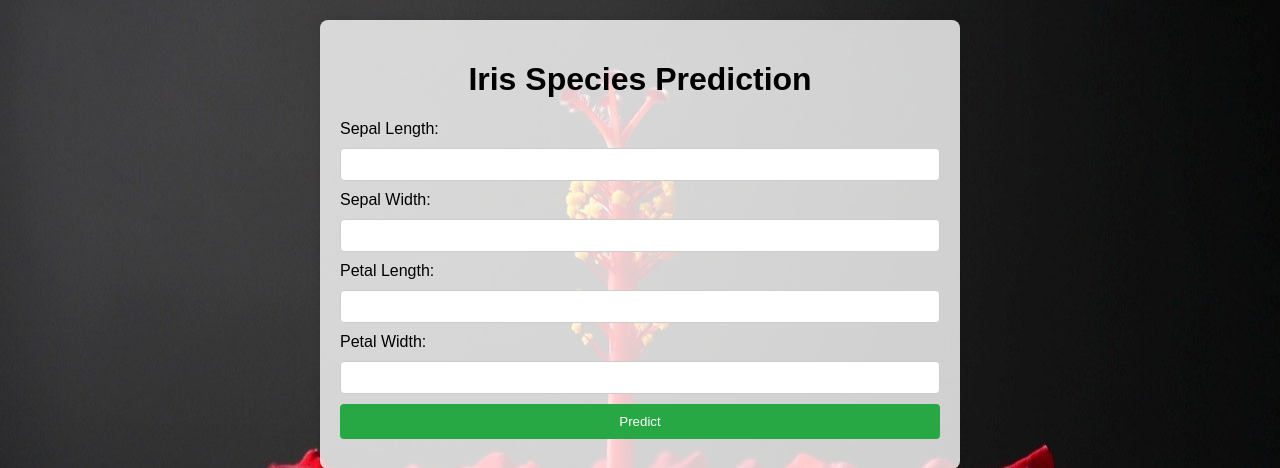
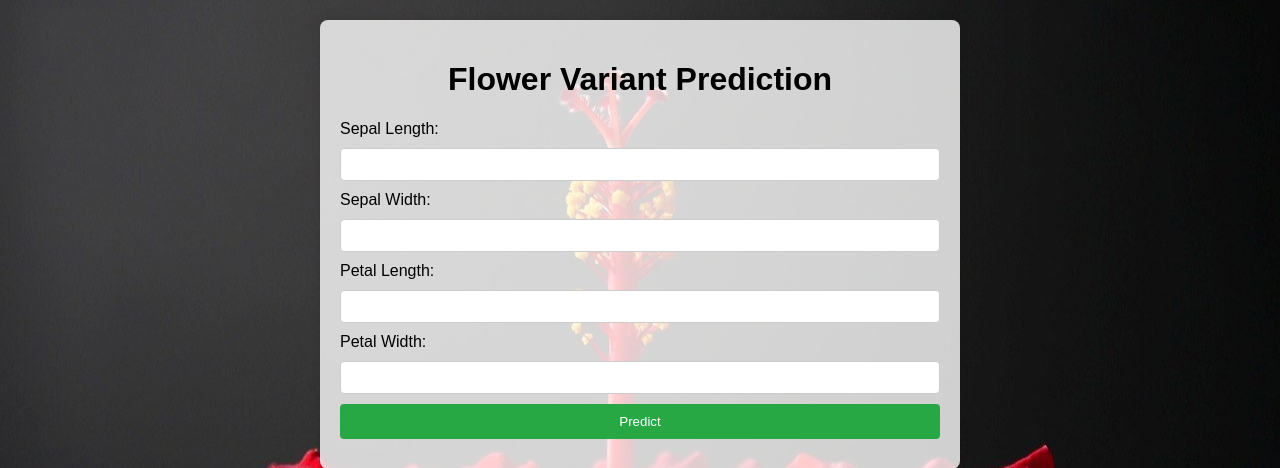
Before and after one commit to mohdmojammil3/Flower_Variant_Classification, a Flask app: page / in a window 1280 px wide. Shown: the top 468 px of the page. Run offline with Flask 3, Linux system fonts and the light colour scheme; parts of the project's set-up code (start-up, migrations or seed data) failed here and were passed over.

Commit message:
code updated- bugs removed

```diff
--- a/templates/index.html
+++ b/templates/index.html
@@ -54,7 +54,7 @@
 </head>
 <body>
     <div class="container">
-        <h1>Iris Species Prediction</h1>
+        <h1>Flower Variant Prediction</h1>
         <form action="/predict" method="post">
             <label for="sepal_length">Sepal Length:</label>
             <input type="text" id="sepal_length" name="sepal_length" required>
```
